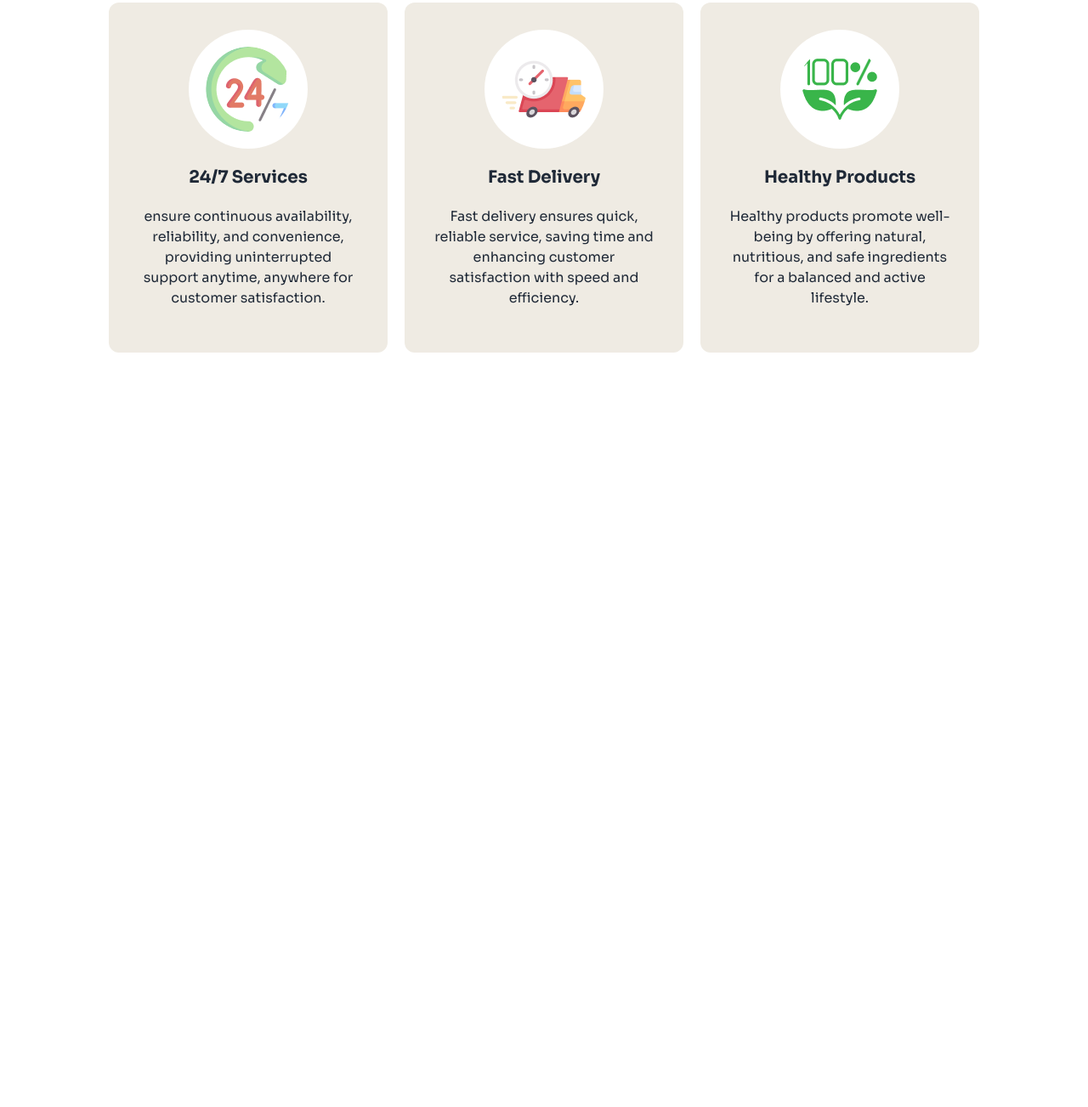
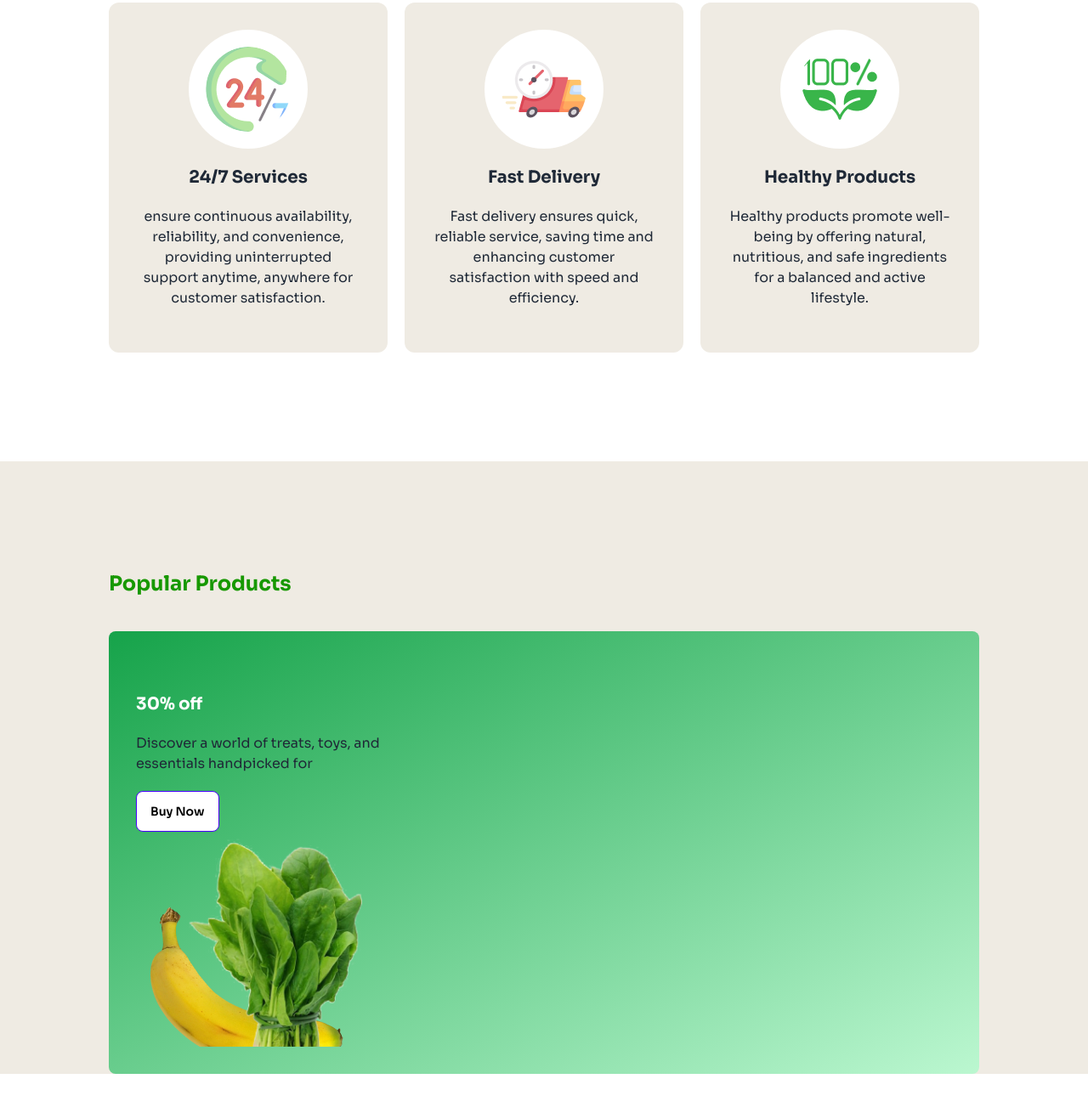
Before and after one commit to jobaidul12/Assingment-3, a plain HTML site: page index.html in a window 1280 px wide. Shown: the part 1199-2502 px from the top of the page at 85% size. Before the commit the page ends 1614 px from the top, so only its background shows below. Drawn offline with nearby package versions, Linux system fonts and the light colour scheme.

Commit message:
added popular products card

```diff
--- a/index.html
+++ b/index.html
@@ -41,7 +41,7 @@
 
       <header class="bg-gradient-to-b from-[#FFFFFF] to-[#EFEBE3] w-full">
         <!-- Navbar section -->
-          <nav class="w-full ">
+          <nav class="mx-2  lg:mx-36 ">
             <div class="navbar flex ">
               <div class="flex-1 ">
 
@@ -119,7 +119,23 @@
           </section>
 
         <!-- Popular Products Section -->
-          <section></section>
+          <section class=" bg-secondary-color  my-32">
+            <div class="mx-5 lg:mx-32">
+              <h2 class="font-bold text-2xl text-primary-color my-10 pt-32">Popular Products</h2>
+              <div class="">
+                <div class="bg-gradient-to-br from-green-600 to-green-200 p-8 rounded-lg">
+                 <h3 class="font-bold text-xl text-white pt-10">30% off</h3>
+                 <p class="py-5">Discover a world of treats, toys, and <br> essentials handpicked for</p>
+                 <button class="btn btn-primary bg-white text-black">Buy Now</button>
+                 <img src="./c2-assets/vegetable-offer.png" alt="" class="">
+                </div>
+                <div>
+
+                </div>
+              </div>
+            </div>
+
+          </section>
 
         <!-- Arrival & Offers section -->
           <section> </section>
```
